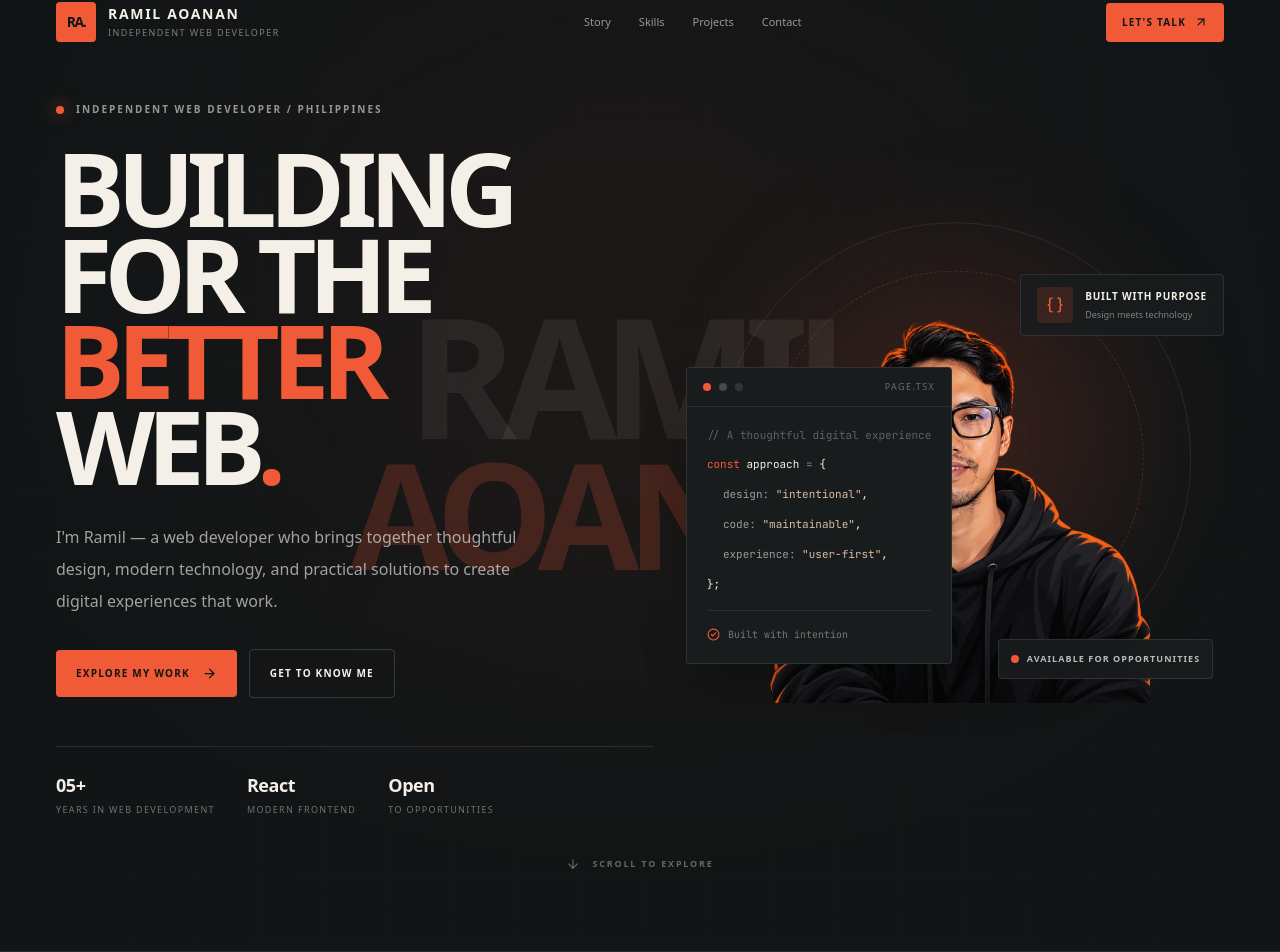
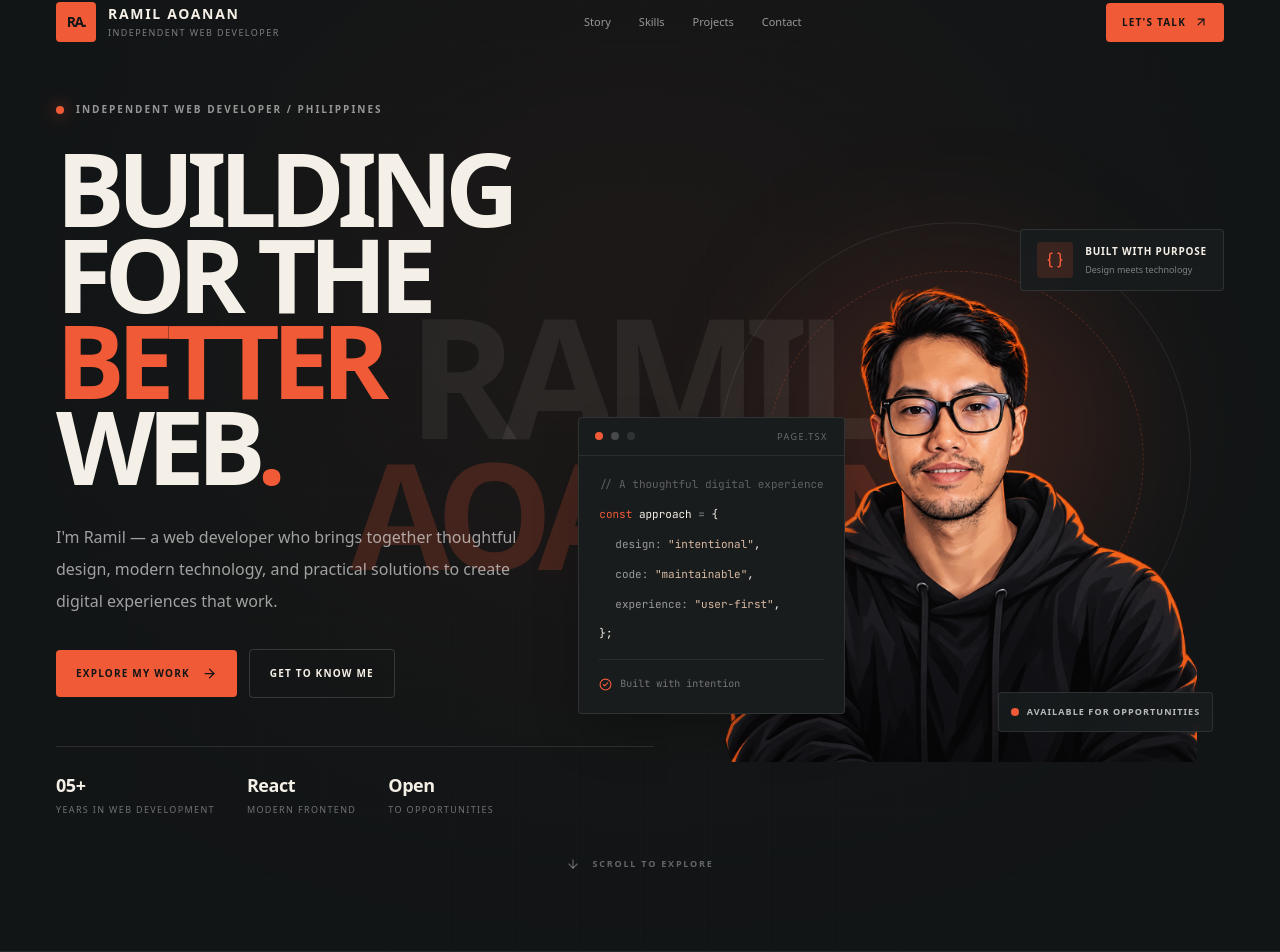
Before and after one commit to ramilinator/cinematic-hero, a Next.js app: page / in a window 1280 px wide. Shown: the part 818-1770 px from the top of the page. Built offline with nearby package versions, Linux system fonts and the light colour scheme.

Commit message:
layout improvements 4

```diff
--- a/components/portfolio/StoryScene.tsx
+++ b/components/portfolio/StoryScene.tsx
@@ -592,7 +592,7 @@ export default function StoryScenes() {
               className="absolute left-1/2 top-[45%] aspect-square w-[60%] -translate-x-1/2 -translate-y-1/2 rounded-full bg-[#F15A36]/15 blur-[75px]"
             />
 
-            <div className="relative z-10 aspect-[4/5] w-[78%] max-w-[390px]">
+            <div className="relative z-10 aspect-[4/5] w-[90%] max-w-[490px]">
               <Image
                 src="/images/profile.png"
                 alt="Ramil Aoanan, web developer"
@@ -603,7 +603,7 @@ export default function StoryScenes() {
               />
             </div>
 
-            <div className="absolute bottom-[8%] left-0 z-20 hidden sm:block">
+            <div className="absolute bottom-[8%] left-[-20%] z-20 hidden sm:block">
               <CodeCard />
             </div>
 
```
